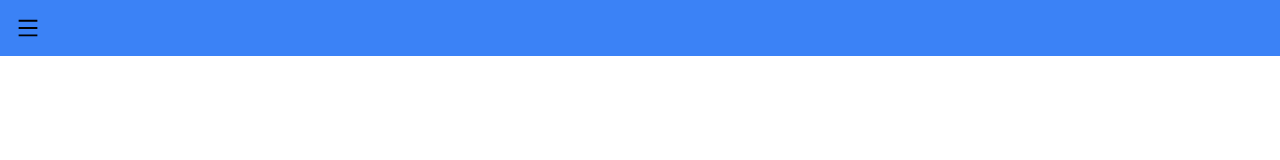
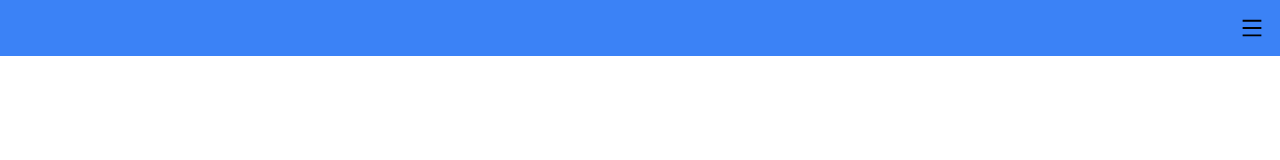
Before and after one commit to Asuraking913/React-tutorial, a React (Vite) app: page / in a window 1280 px wide. Shown: the top 160 px of the page. Built offline with nearby package versions, Linux system fonts and the light colour scheme.

Commit message:
new changes

```diff
--- a/src/components/Sidenav.jsx
+++ b/src/components/Sidenav.jsx
@@ -1,14 +1,14 @@
 import React, { useState } from "react";
-// import {
-//   AiOutlineMenu,
-//   AiOutlineHome,
-//   AiOutlineProject,
-//   AiOutlineMail,
-// } from "react-icons/ai";
+import {
+  AiOutlineMenu,
+  AiOutlineHome,
+  AiOutlineProject,
+  AiOutlineMail,
+} from "react-icons/ai";
 import { BsPerson } from "react-icons/bs";
 import { GrProjects } from "react-icons/gr";
 import LinkTag from "./link";
-import { AiOutlineHome, AiOutlineMenu } from "react-icons/ai";
+// import { AiOutlineHome, AiOutlineMenu } from "react-icons/ai";
 
 const Sidenav = () => {
   const [nav, setNav] = useState(false);
@@ -17,12 +17,19 @@ const Sidenav = () => {
   };
 
   return (
-    <div className=" p-4  flex flex-row justify-start absolute bg-blue-500 w-full">
-      <AiOutlineMenu className="cursor-pointer text-2xl " onClick={handleNav} />
+    <div className=" p-4  flex flex-row justify-end absolute bg-blue-500 w-full">
+      <AiOutlineMenu
+        className="cursor-pointer text-2xl z-[99]"
+        onClick={handleNav}
+      />
 
       {nav ? (
-        <div className="flex h-screen w-full bg-white  fixed top-0 left-0 justify-center items-center">
+        <div className="flex flex-col gap-5 h-screen w-full bg-white  fixed top-0 left-0 justify-center items-center">
           <LinkTag info={"home"} icon={<AiOutlineHome />} />
+          <LinkTag info={"Work"} icon={<GrProjects />} />
+          <LinkTag info={"Projects"} icon={<AiOutlineProject />} />
+          <LinkTag info={"Resume"} icon={<BsPerson />} />
+          <LinkTag info={"Contact"} icon={<AiOutlineMail />} />
         </div>
       ) : (
         ""
--- a/src/components/link.jsx
+++ b/src/components/link.jsx
@@ -1,9 +1,9 @@
 export default function LinkTag(props) {
   return (
-    <div className="w-[80%] flex items-center justify-center ">
+    <div className="w-[80%] flex flex-col items-center justify-center ">
       <a
         href=""
-        className="flex rounded-full hover:scale-110 duration-200 ease-in shadow-lg shadow-gray-500 gap-4 h-[75px] items-center justify-center text-2xl capitalize bg-gray-300 w-full"
+        className="flex rounded-full hover:scale-110 duration-200 ease-in shadow-lg shadow-gray-500 gap-4 p-4 items-center justify-center text-2xl capitalize bg-gray-300 w-full"
       >
         <p className="capitalize text-3xl">{props.icon}</p>
 
```
